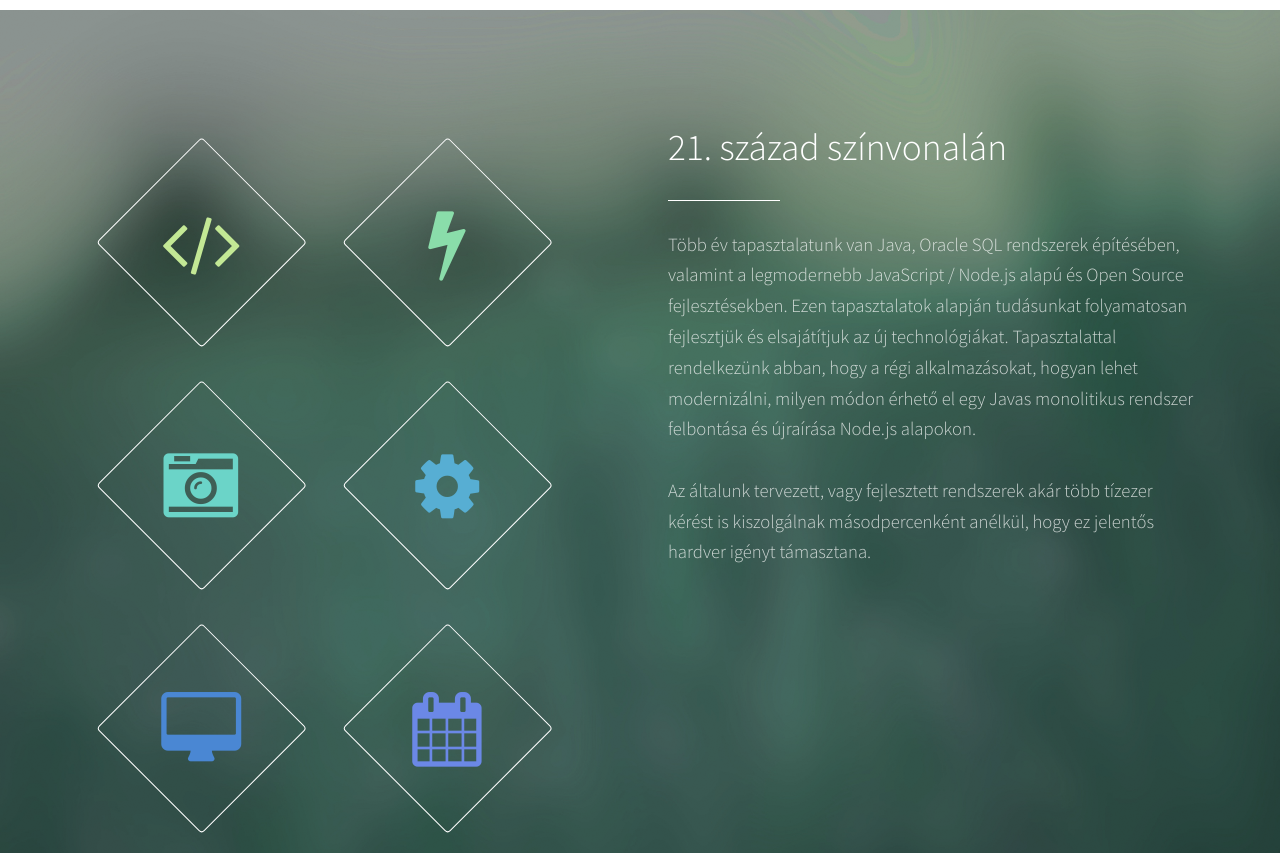
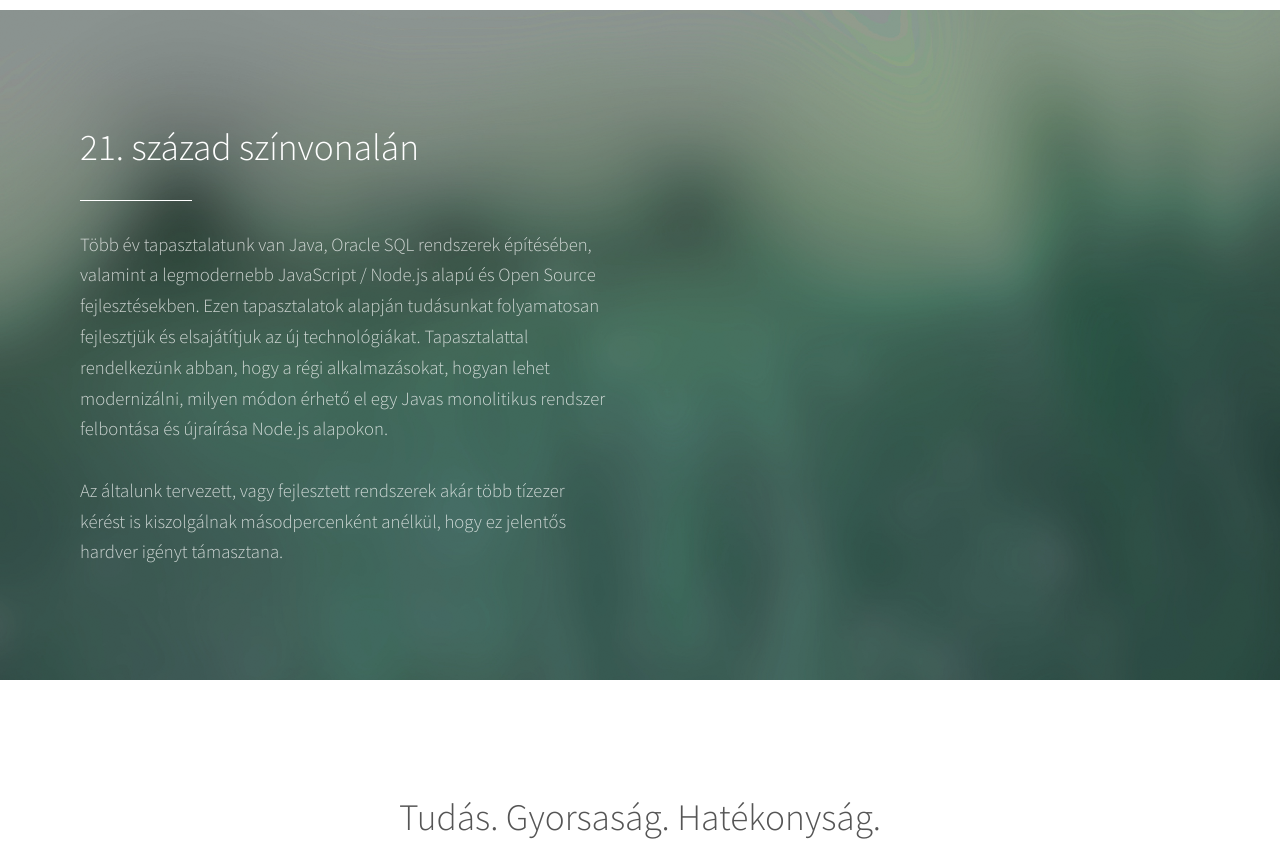
Before and after one commit to patoi/jurahungaria.hu, a website: page index.html in a window 1280 px wide. Shown: the part 1160-2013 px from the top of the page. Drawn offline with Linux system fonts and the light colour scheme.

Commit message:
fix: update lead

```diff
--- a/index.html
+++ b/index.html
@@ -50,16 +50,6 @@
 			<section id="two" class="main style2">
 				<div class="container">
 					<div class="row 150%">
-						<div class="6u 12u$(medium)">
-							<ul class="major-icons">
-								<li><span class="icon style1 major fa-code"></span></li>
-								<li><span class="icon style2 major fa-bolt"></span></li>
-								<li><span class="icon style3 major fa-camera-retro"></span></li>
-								<li><span class="icon style4 major fa-cog"></span></li>
-								<li><span class="icon style5 major fa-desktop"></span></li>
-								<li><span class="icon style6 major fa-calendar"></span></li>
-							</ul>
-						</div>
 						<div class="6u$ 12u$(medium)">
 							<header class="major">
 								<h2>21. század színvonalán</h2>
```
